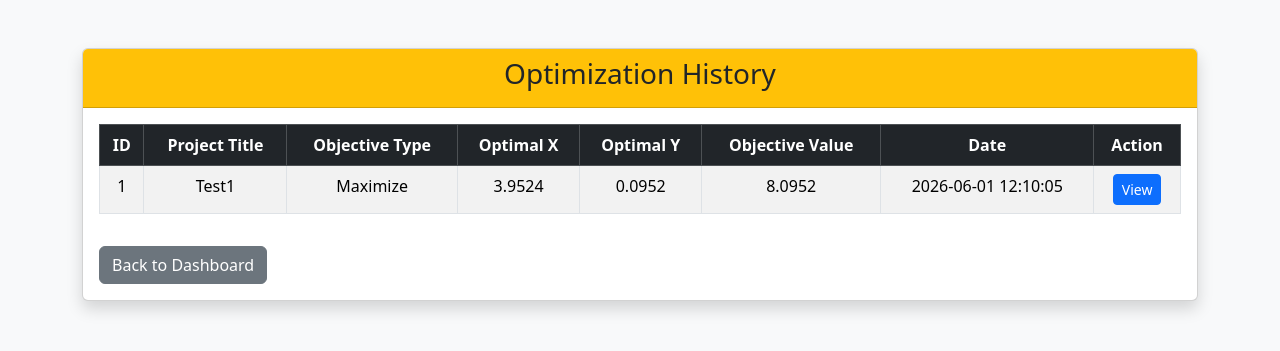
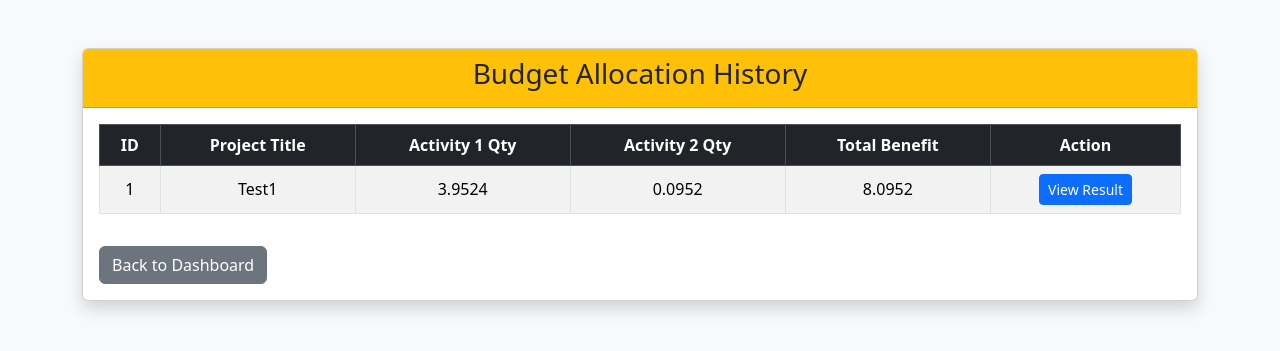
Before and after one commit to ChengEeHinn/ORSystem, a PHP site: page /history.php in a window 1280 px wide. Shown: the top 351 px of the page. Run offline with PHP 8.4, Linux system fonts and the light colour scheme; a user stored in the database is signed in; data comes from the database, SQL or seed files in the repository.

Commit message:
Update history.php

```diff
--- a/history.php
+++ b/history.php
@@ -29,12 +29,12 @@ $result = mysqli_query($conn, $sql);
 
 <body class="bg-light">
 
-<div class="container mt-5">
+<div class="container mt-5 mb-5">
 
     <div class="card shadow">
 
         <div class="card-header bg-warning text-dark text-center">
-            <h3>Optimization History</h3>
+            <h3>Budget Allocation History</h3>
         </div>
 
         <div class="card-body">
@@ -42,28 +42,22 @@ $result = mysqli_query($conn, $sql);
             <?php if (mysqli_num_rows($result) == 0) { ?>
 
                 <div class="alert alert-info">
-                    No optimization records found.
+                    No budget allocation records found.
                 </div>
 
             <?php } else { ?>
 
-                <div class="table-responsive">
-
-                    <table class="table table-bordered table-striped table-hover text-center">
+                <table class="table table-bordered table-striped text-center align-middle">
 
                     <thead class="table-dark">
-
                         <tr>
                             <th>ID</th>
                             <th>Project Title</th>
-                                <th>Objective Type</th>
-                                <th>Optimal X</th>
-                                <th>Optimal Y</th>
-                                <th>Objective Value</th>
-                                <th>Date</th>
+                            <th>Activity 1 Qty</th>
+                            <th>Activity 2 Qty</th>
+                            <th>Total Benefit</th>
                             <th>Action</th>
                         </tr>
-
                     </thead>
 
                     <tbody>
@@ -71,28 +65,22 @@ $result = mysqli_query($conn, $sql);
                     <?php while ($row = mysqli_fetch_assoc($result)) { ?>
 
                         <tr>
-
                             <td><?php echo $row["id"]; ?></td>
 
                             <td><?php echo htmlspecialchars($row["project_title"]); ?></td>
 
-                                <td><?php echo htmlspecialchars($row["objective_type"]); ?></td>
+                            <td><?php echo htmlspecialchars($row["optimal_x"]); ?></td>
 
-                                <td><?php echo $row["optimal_x"]; ?></td>
+                            <td><?php echo htmlspecialchars($row["optimal_y"]); ?></td>
 
-                                <td><?php echo $row["optimal_y"]; ?></td>
-
-                                <td><?php echo $row["objective_value"]; ?></td>
-
-                                <td><?php echo $row["created_at"]; ?></td>
+                            <td><?php echo htmlspecialchars($row["objective_value"]); ?></td>
 
                             <td>
                                 <a href="result.php?id=<?php echo $row["id"]; ?>"
                                    class="btn btn-sm btn-primary">
-                                       View
+                                   View Result
                                 </a>
                             </td>
-
                         </tr>
 
                     <?php } ?>
@@ -100,8 +88,6 @@ $result = mysqli_query($conn, $sql);
                     </tbody>
 
                 </table>
-
-                </div>
 
             <?php } ?>
 
```
Lines whose indentation alone changed are shown as unchanged.
